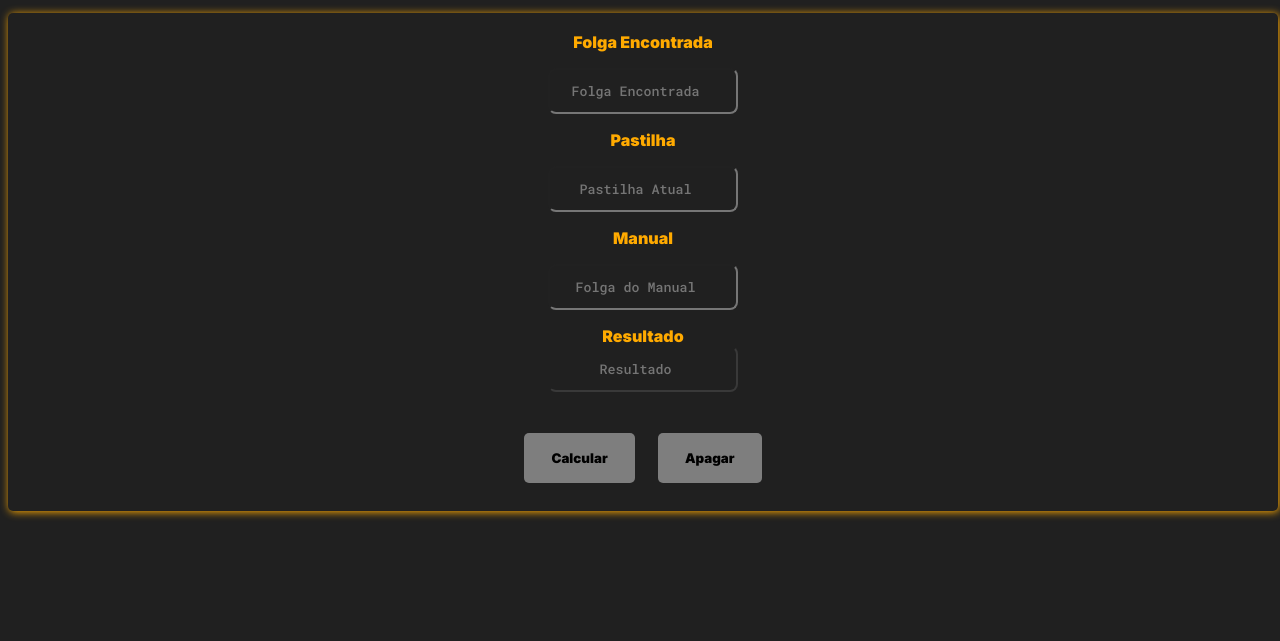
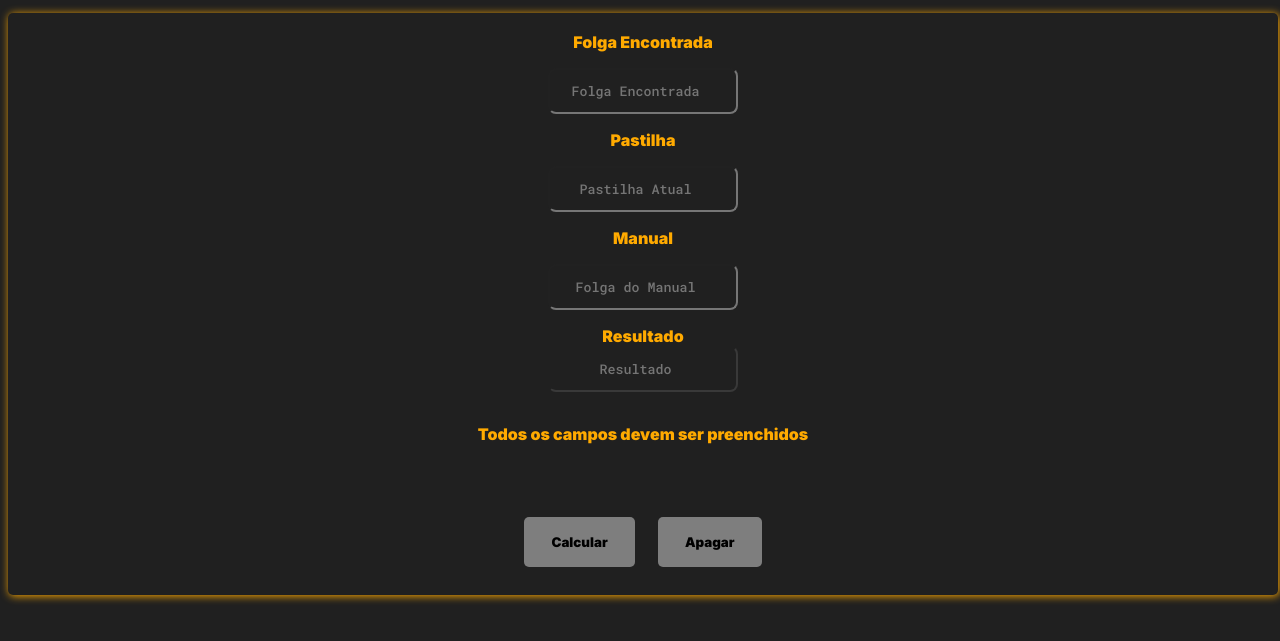
Before and after one commit to vl0neBR/rbf-calculadora.github.io, a plain HTML site: page index.html in a window 1280 px wide. Shown: the part 145-786 px from the top of the page. Drawn offline with Linux system fonts and the light colour scheme.

Commit message:
Update index.html

```diff
--- a/index.html
+++ b/index.html
@@ -34,7 +34,9 @@
       <input type="number" placeholder="Folga do Manual" id="manual">
       <p>
         Resultado <input class="resultado" placeholder="Resultado" type="number" id="result" disabled>
+        <p class="error" id="errorMessage">Todos os campos devem ser preenchidos</p>
       </p>
+
       <div class="botoes">
         <button  class="botao" id="botao" onclick="calcular()">Calcular</button>
         <button class="botao" id="apagar" onclick="apagar()">Apagar</button>
```
